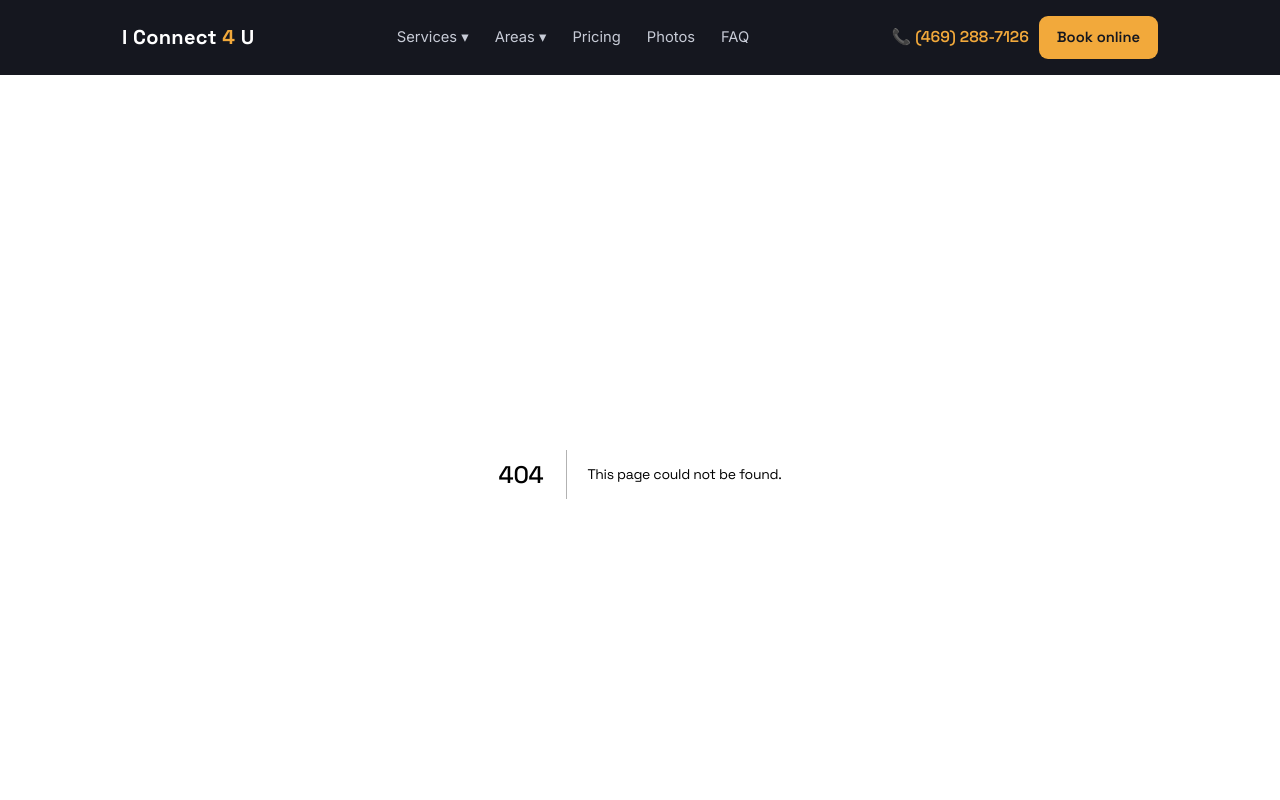
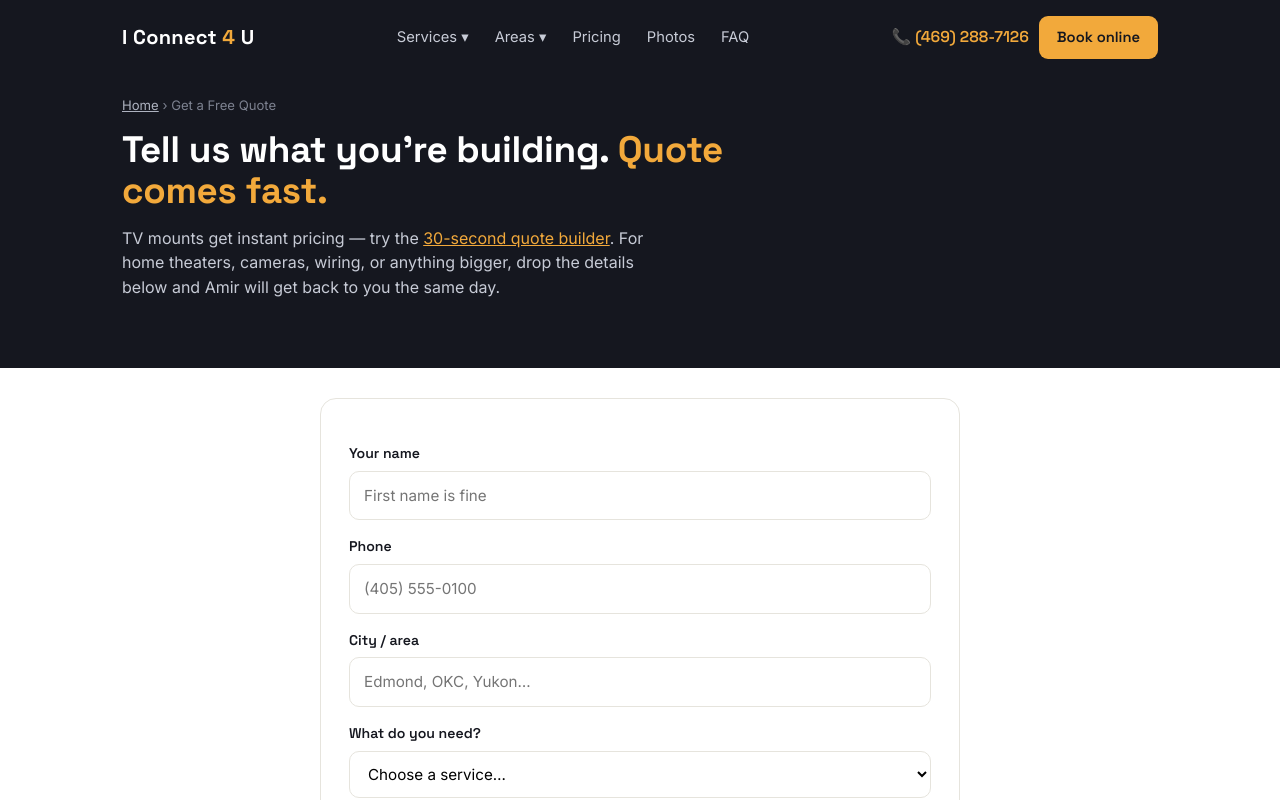
Before and after one commit to estahbanati26/ic4u-site, a Next.js app: page /quote in a window 1280 px wide. Before the commit this address had no page. Shown: the top 800 px of the page. Built offline with nearby package versions, Linux system fonts and the light colour scheme.

Commit message:
Create page.jsx

```diff
--- /dev/null
+++ b/app/quote/page.jsx
@@ -0,0 +1,64 @@
+import Link from 'next/link';
+
+export const metadata = {
+  title: 'Get a Free Quote — TV Mounting, Home Theater & Wiring | I Connect 4 U',
+  description: 'Tell us about your job — TV mounting, home theater, cameras, or wiring — and get a fast free quote from a local Edmond pro. Serving the OKC metro.',
+  alternates: { canonical: 'https://ic4u.us/quote/' }
+};
+
+export default function Quote() {
+  return (
+    <>
+      <style>{`
+        .qform{max-width:640px;margin:30px auto;border:1px solid var(--hair);border-radius:16px;padding:28px;background:var(--paper)}
+        .qform label{display:block;font-family:'Space Grotesk',sans-serif;font-weight:600;font-size:.88rem;margin:16px 0 6px}
+        .qform label:first-child{margin-top:0}
+        .qform input,.qform select,.qform textarea{width:100%;padding:12px 14px;border:1.5px solid var(--hair);border-radius:10px;font:inherit;font-size:.95rem;background:var(--paper)}
+        .qform input:focus,.qform select:focus,.qform textarea:focus{outline:none;border-color:var(--amber)}
+        .qform textarea{min-height:110px;resize:vertical}
+        .qform .btn{width:100%;text-align:center;margin-top:20px}
+        .qform .fine{color:var(--muted);font-size:.8rem;margin-top:12px;text-align:center}
+      `}</style>
+      <div className="subhero">
+        <div className="wrap">
+          <div className="crumb"><Link href="/">Home</Link> › Get a Free Quote</div>
+          <h1>Tell us what you&apos;re building. <em>Quote comes fast.</em></h1>
+          <p>TV mounts get instant pricing — try the <Link href="/#quote" style={{ color: 'var(--amber)' }}>30-second quote builder</Link>. For home theaters, cameras, wiring, or anything bigger, drop the details below and Amir will get back to you the same day.</p>
+        </div>
+      </div>
+      <main>
+        <div className="wrap">
+          <form className="qform" name="quote-request" method="POST" action="https://formsubmit.co/oldschoolcure.okc@gmail.com">
+            <input type="hidden" name="_subject" value="🔨 New quote request from ic4u.us" />
+            <input type="hidden" name="_template" value="table" />
+            <input type="hidden" name="_captcha" value="false" />
+            <input type="hidden" name="_next" value="https://ic4u.us/quote/thanks/" />
+            <input type="text" name="_honey" style={{ display: 'none' }} tabIndex={-1} autoComplete="off" />
+            <label htmlFor="name">Your name</label>
+            <input id="name" name="name" type="text" required placeholder="First name is fine" />
+            <label htmlFor="phone">Phone</label>
+            <input id="phone" name="phone" type="tel" required placeholder="(405) 555-0100" />
+            <label htmlFor="city">City / area</label>
+            <input id="city" name="city" type="text" placeholder="Edmond, OKC, Yukon…" />
+            <label htmlFor="service">What do you need?</label>
+            <select id="service" name="service" required defaultValue="">
+              <option value="" disabled>Choose a service…</option>
+              <option>TV mounting</option>
+              <option>Home theater / surround sound</option>
+              <option>Whole-home audio (Sonos, Bose…)</option>
+              <option>Security cameras</option>
+              <option>Cat5/Cat6 / network / structured wiring</option>
+              <option>WiFi / access points</option>
+              <option>Commercial / office job</option>
+              <option>Something else</option>
+            </select>
+            <label htmlFor="details">Details</label>
+            <textarea id="details" name="details" placeholder="TV size, room, number of cameras or drops, timeline — whatever you know." />
+            <button className="btn" type="submit">Send my quote request</button>
+            <div className="fine">Or skip the form: call/text <a href="tel:+14692887126"><b>(469) 288-7126</b></a> · <Link href="/book/">book online</Link></div>
+          </form>
+        </div>
+      </main>
+    </>
+  );
+}
```
